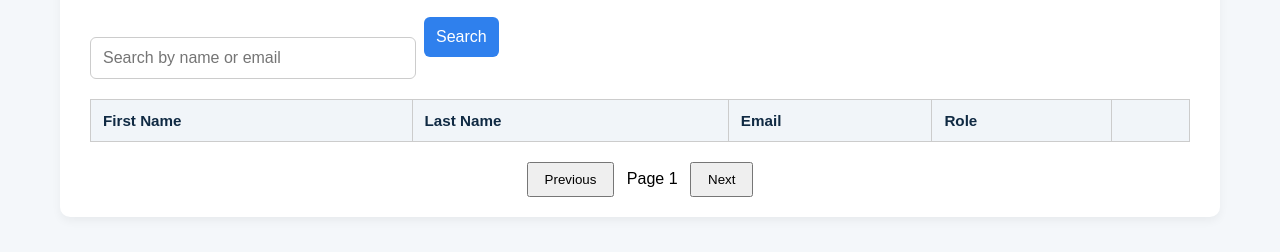
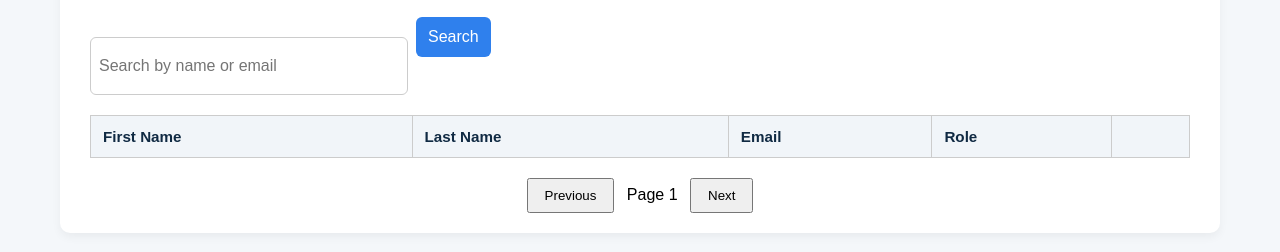
Before and after one commit to isleinsight/boop-demo, a plain HTML site: page view-users.html in a window 1280 px wide. Shown: the part 156-408 px from the top of the page. Drawn offline with Linux system fonts and the light colour scheme; no server answers.

Commit message:
Update view-users.html

```diff
--- a/view-users.html
+++ b/view-users.html
@@ -141,7 +141,7 @@
     type="text"
     id="searchInput"
     placeholder="Search by name or email"
-    style="height: 40px; font-size: 1em; padding: 0 12px; border: 1px solid #ccc; border-radius: 6px; flex: 1;"
+    style="height: 40px; font-size: 1em; padding: 0 12 10px; border: 1px solid #ccc; border-radius: 6px; flex: 1;"
   />
   <button
     id="searchBtn"
```
